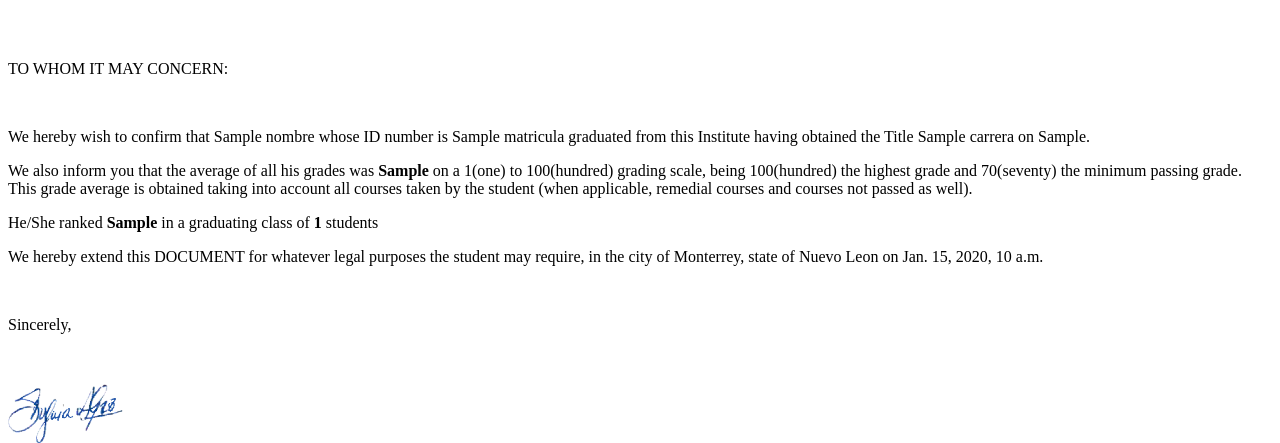
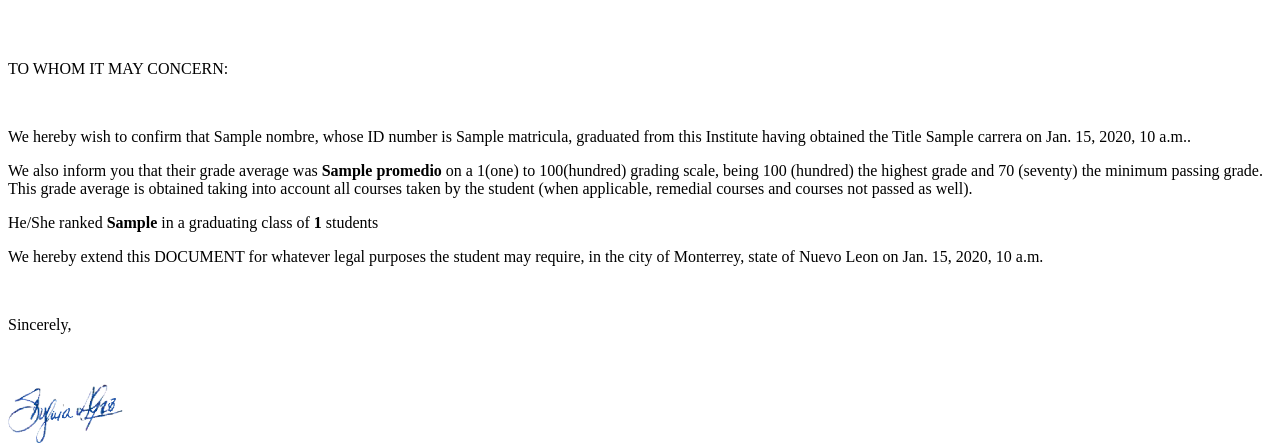
Before and after one commit to ProyectoIntegrador2018/STTA, a Django app: template back-end/STTEAPI/templates/promedioRangoGradIngles.html in a window 1280 px wide. Shown: the top 443 px of the page. Run offline with Django 3.2, Linux system fonts and the light colour scheme; the template is opened without the code that fills it: most values are stand-ins (such as "Sample title", 1, 10 or a date in 2020).

Commit message:
Fix carta 6

```diff
--- a/back-end/STTEAPI/templates/promedioRangoGradIngles.html
+++ b/back-end/STTEAPI/templates/promedioRangoGradIngles.html
@@ -14,12 +14,12 @@
 
     <!-- Parrafo 1 -->
     <p>
-        We hereby wish to confirm that {{nombre}} whose ID number is {{matricula}} graduated from this Institute having obtained the Title {{carrera}} on {{posible_graduacion}}.
+        We hereby wish to confirm that {{nombre}}, whose ID number is {{matricula}}, graduated from this Institute having obtained the Title {{carrera}} on {{fecha_graduacion}}.
     </p>
 
     <!-- Parrafo 2 -->
     <p>
-        We also inform you that the average of all his grades was <strong>{{promedio_acumulado}}</strong> on a 1(one) to 100(hundred) grading scale, being 100(hundred) the highest grade and 70(seventy) the minimum passing grade.&nbsp; This grade average is obtained taking into account all courses taken by the student (when applicable, remedial courses and courses not passed as well).
+        We also inform you that their grade average was  <strong>{{promedio}}</strong> on a 1(one) to 100(hundred) grading scale, being 100 (hundred) the highest grade and 70 (seventy) the minimum passing grade.&nbsp; This grade average is obtained taking into account all courses taken by the student (when applicable, remedial courses and courses not passed as well).
     </p>
 
     <!-- Parrafo 3 -->
```
